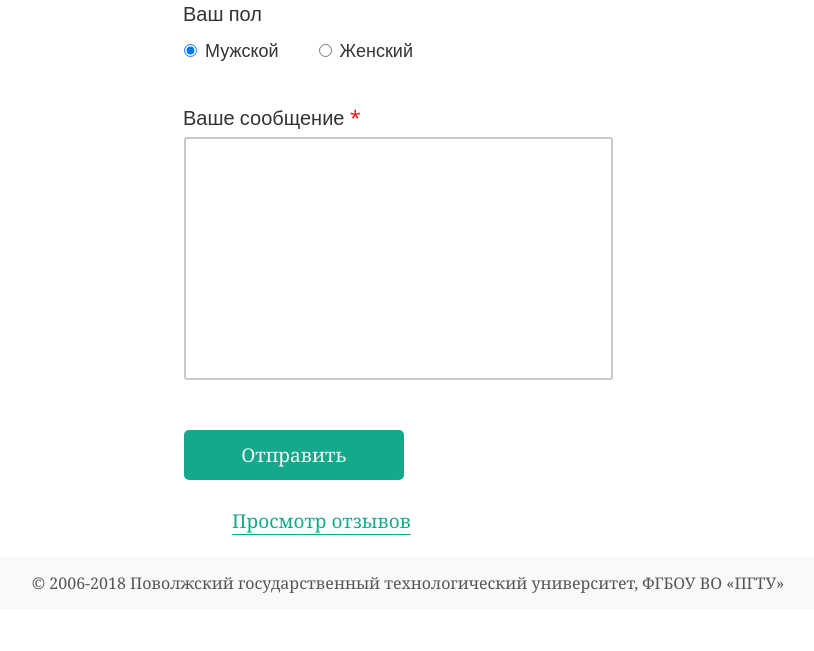
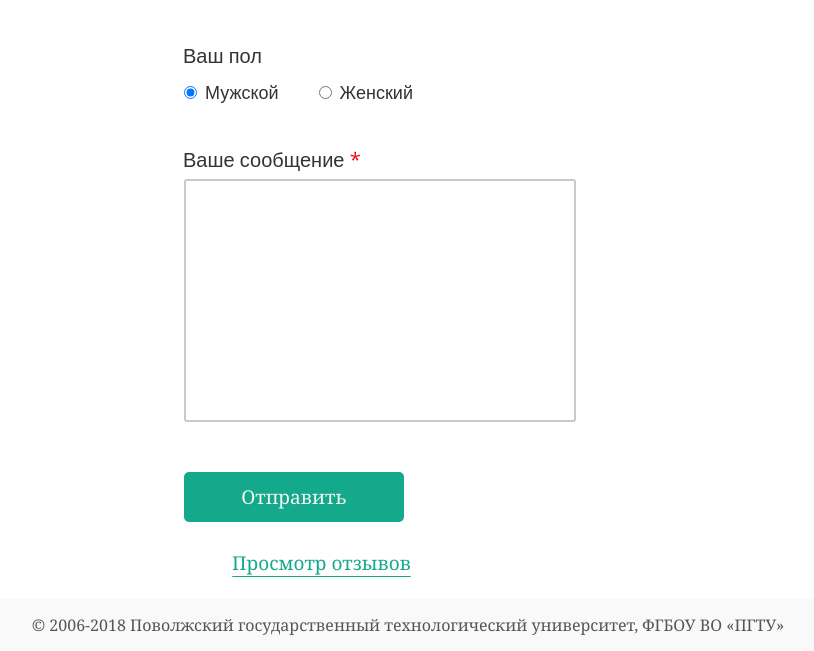
Before and after one commit to m3tro1d/web-development, a PHP site: page / in a window 1280 px wide; the page is wider, and only the part inside the window is pictured. Shown: the part 3892-4543 px from the top of that part, without its empty margins (232-1046 px from the left). Before the commit the page ends 4485 px from the top of that part, so only its background shows below. Run offline with PHP 8.4, Linux system fonts and the light colour scheme.

Commit message:
lw7: update CSS

```diff
--- a/lw7/web/css/style.css
+++ b/lw7/web/css/style.css
@@ -79,12 +79,7 @@
     color: #F5F5F5;
 }
 
-.fancy-button:hover
-{
-    background-color: #098D72;
-    cursor: pointer;
-}
-
+.fancy-button:hover,
 .fancy-button:active
 {
     background-color: #098D72;
@@ -177,7 +172,7 @@
 
 .navigation__menu-toggle
 {
-    width: 100%;
+    width: calc(100% - 25px);
     display: block;
     position: relative;
     top: 40px;
@@ -212,18 +207,18 @@
     border-radius: 3px;
     z-index: 1;
 
-    transform-origin: 4px;
+    transform-origin: 4px 0px;
     transition: transform 0.5s cubic-bezier(0.77,0.2,0.05,1.0),
                 background 0.5s cubic-bezier(0.77,0.2,0.05,1.0),
                 opacity 0.55s ease;
 }
 
-.navigation__line:first-of-type
+.navigation__line:first-child
 {
     transform-origin: 0% 0%;
 }
 
-.navigation__line::nth-of-type(2)
+.navigation__line:nth-last-child(2)
 {
     transform-origin: 0% 100%;
 }
@@ -234,13 +229,13 @@
     transform: rotate(45deg) translate(-2px, -1px);
 }
 
-.navigation__checkbox:checked ~ .navigation__line:nth-of-type(2)
+.navigation__checkbox:checked ~ .navigation__line:nth-last-child(3)
 {
     opacity: 0;
     transform: rotate(0deg) scale(0.2, 0.2);
 }
 
-.navigation__checkbox:checked ~ .navigation__line:last-of-type
+.navigation__checkbox:checked ~ .navigation__line:nth-last-child(2)
 {
     transform: rotate(-45deg) translate(0, -1px);
 }
@@ -250,9 +245,7 @@
     position: absolute;
     width: 300px;
     margin: -100px 0 0 -50px;
-    padding: 25px;
-    padding-left: 20px;
-    padding-top: 125px;
+    padding: 125px 0 25px 20px;
 
     background: #ffffff;
     list-style-type: none;
@@ -442,6 +435,7 @@
 {
     display: block;
     margin: 0 auto;
+    max-width: 100%;
 }
 
 .movie-container__description
@@ -689,12 +683,6 @@
         width: 40%;
         margin-left: 30%;
     }
-
-
-    .contact-form__message
-    {
-        width: 94%;
-    }
 }
 
 @media screen and (min-width: 1024px)
@@ -719,6 +707,7 @@
     .top__quote
     {
         margin-bottom: 120px;
+        width: 55%;
     }
 
     .page-about
@@ -821,7 +810,6 @@
 
     .page-about__main
     {
-        flex-shrink: 50;
         margin-top: -10%;
         margin-bottom: 0;
         width: 59.8%;
```
